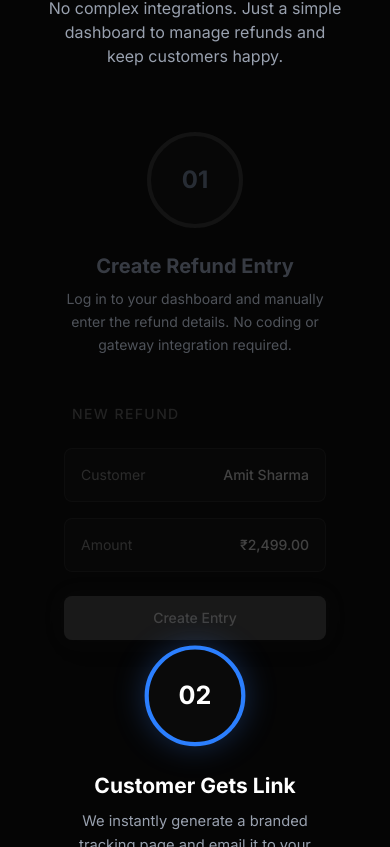
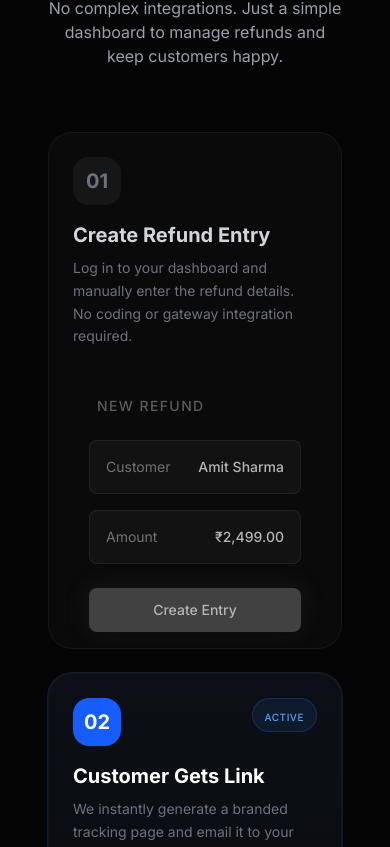
Before and after one commit to ryyt-masterspace/Ryyt_workspace, a Next.js app in the folder refund-app/: page / in a window 390 px wide. Shown: the part 6457-7304 px from the top of the page. Built offline with nearby package versions, Linux system fonts and the light colour scheme.

Commit message:
Auto-sync: 04-12-2025  0:13:17.33

```diff
--- a/refund-app/src/components/HowItWorks.tsx
+++ b/refund-app/src/components/HowItWorks.tsx
@@ -160,38 +160,47 @@ export default function HowItWorks() {
                     </p>
                 </div>
 
-                <div className="grid grid-cols-1 md:grid-cols-3 gap-8 relative">
-                    {/* Connecting Line (Desktop) */}
-                    <div className="hidden md:block absolute top-12 left-0 w-full h-0.5 bg-gradient-to-r from-blue-500/20 via-blue-500/20 to-blue-500/20 -z-10"></div>
-
+                <div className="grid grid-cols-1 md:grid-cols-3 gap-6 relative">
                     {steps.map((step, index) => (
                         <div
                             key={step.id}
-                            className={`relative flex flex-col items-center cursor-pointer group transition-all duration-500 ${activeStep === index ? 'opacity-100 scale-105' : 'opacity-50 hover:opacity-80'
+                            className={`bg-[#0A0A0A] border border-white/5 rounded-3xl p-6 md:p-8 flex flex-col relative overflow-hidden group hover:border-white/10 transition-all duration-500 ${activeStep === index ? 'ring-1 ring-blue-500/20' : ''
                                 }`}
                             onClick={() => setActiveStep(index)}
                         >
-                            {/* Step Number Bubble */}
-                            <div className={`w-24 h-24 rounded-full bg-[#0A0A0A] border-4 flex items-center justify-center mb-6 z-10 transition-colors duration-500 ${activeStep === index ? 'border-blue-500 text-white shadow-[0_0_30px_rgba(59,130,246,0.3)]' : 'border-[#222] text-gray-600'
-                                }`}>
-                                <span className="text-2xl font-bold">{step.id}</span>
-                            </div>
+                            {/* Hover Gradient */}
+                            <div className={`absolute top-0 right-0 w-full h-full bg-gradient-to-b from-blue-500/5 to-transparent transition-opacity duration-500 ${activeStep === index ? 'opacity-100' : 'opacity-0 group-hover:opacity-100'
+                                }`}></div>
 
-                            {/* Content */}
-                            <div className="text-center mb-8 px-4">
-                                <h3 className={`text-xl font-bold mb-2 transition-colors duration-300 ${activeStep === index ? 'text-white' : 'text-gray-500'
+                            {/* Header: Number & Title */}
+                            <div className="relative z-10 mb-6">
+                                <div className="flex justify-between items-start mb-4">
+                                    <div className={`w-12 h-12 rounded-2xl flex items-center justify-center text-xl font-bold transition-colors duration-300 ${activeStep === index ? 'bg-blue-600 text-white' : 'bg-white/5 text-gray-500 group-hover:bg-white/10'
+                                        }`}>
+                                        {step.id}
+                                    </div>
+                                    {activeStep === index && (
+                                        <div className="px-3 py-1 bg-blue-500/10 border border-blue-500/20 rounded-full">
+                                            <span className="text-[10px] font-medium text-blue-400 uppercase tracking-wider">Active</span>
+                                        </div>
+                                    )}
+                                </div>
+
+                                <h3 className={`text-xl font-bold mb-2 transition-colors duration-300 ${activeStep === index ? 'text-white' : 'text-gray-300 group-hover:text-white'
                                     }`}>
                                     {step.title}
                                 </h3>
-                                <p className="text-sm text-gray-400 leading-relaxed">
+                                <p className="text-sm text-gray-500 leading-relaxed">
                                     {step.description}
                                 </p>
                             </div>
 
                             {/* Visual Preview */}
-                            <div className={`w-full transition-all duration-500 transform ${activeStep === index ? 'translate-y-0 opacity-100' : 'translate-y-4 opacity-50 grayscale'
-                                }`}>
-                                {step.visual}
+                            <div className="relative z-10 mt-auto pt-4">
+                                <div className={`transition-all duration-500 transform ${activeStep === index ? 'translate-y-0 opacity-100 grayscale-0' : 'translate-y-2 opacity-70 grayscale group-hover:grayscale-0 group-hover:opacity-100 group-hover:translate-y-0'
+                                    }`}>
+                                    {step.visual}
+                                </div>
                             </div>
                         </div>
                     ))}
```
